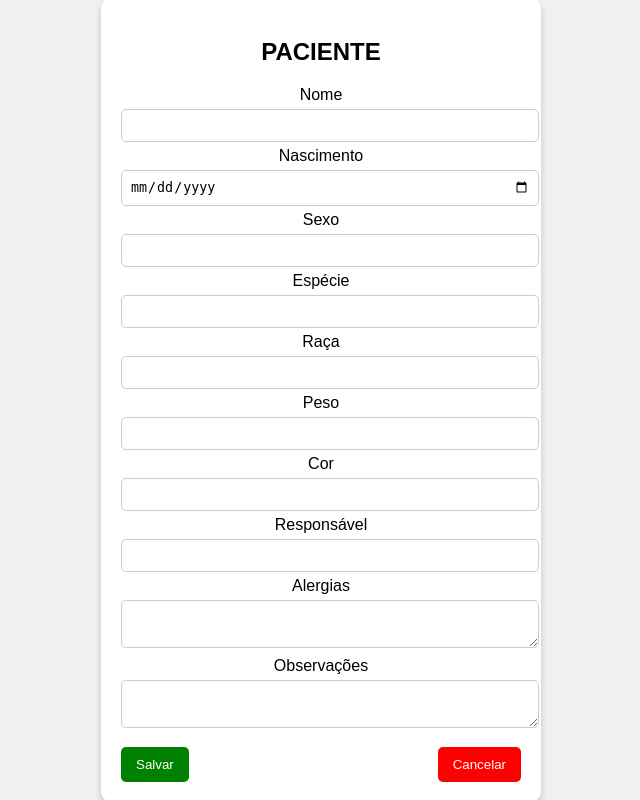
After one commit to giuliamf/VetMed, a Flask app: page /cadastro_paciente in a window 1280 px wide. The commit adds this page. Shown: the whole page, without its empty margins (319-959 px from the left). Run offline with Flask 3, Linux system fonts and the light colour scheme.

Commit message:
cadastro de pacientes

```diff
--- a/app/app.py
+++ b/app/app.py
@@ -53,6 +53,11 @@ def pacientes_page():
     return render_template('tela_cadastros/pacientes.html', pacientes=pacientes)
 
 
+@app.route('/cadastro_paciente')
+def cadastro_paciente():
+    return render_template('tela_cadastros/cadastro_pacientes.html')
+
+
 @app.route('/api/pacientes')
 def get_pacientes():
     return jsonify(pacientes)
--- a/app/static/style_login.css
+++ b/app/static/style_login.css
@@ -25,7 +25,7 @@ body {
 
 .left-side {
     flex: 2;
-    background: url('../static/bg.png') no-repeat center center/cover;
+    background: url('images/bg.png') no-repeat center center/cover;
     position: relative;
     padding-left: 600px;
 }
--- /dev/null
+++ b/app/static/tela_cadastros/style_novocadastro.css
@@ -0,0 +1,66 @@
+body {
+    margin: 0;
+    padding: 0;
+    font-family: Montserrat, sans-serif;
+    background-color: #f0f0f0;
+}
+
+/* Fundo escurecido para o pop-up */
+.popup-container {
+    display: flex;
+    justify-content: center;
+    align-items: center;
+    position: fixed;
+    top: 0;
+    left: 0;
+    width: 100%;
+    height: 100%;
+    background: #f0f0f0;
+    backdrop-filter: blur(5px);
+}
+
+/* Caixa do pop-up */
+.popup-content {
+    background: white;
+    padding: 20px;
+    border-radius: 10px;
+    width: 400px;
+    max-width: 90%;
+    box-shadow: 0 4px 6px rgba(0, 0, 0, 0.2);
+    text-align: center;
+}
+
+/* Estilização dos campos */
+.popup-content input,
+.popup-content textarea {
+    width: 100%;
+    padding: 8px;
+    margin: 5px 0;
+    border: 1px solid #ccc;
+    border-radius: 5px;
+}
+
+/* Botões */
+.form-buttons {
+    display: flex;
+    justify-content: space-between;
+    margin-top: 10px;
+}
+
+.salvar {
+    background: green;
+    color: white;
+    padding: 10px 15px;
+    border: none;
+    border-radius: 5px;
+    cursor: pointer;
+}
+
+.cancelar {
+    background: red;
+    color: white;
+    padding: 10px 15px;
+    border: none;
+    border-radius: 5px;
+    cursor: pointer;
+}
--- a/app/templates/cadastros.html
+++ b/app/templates/cadastros.html
@@ -3,7 +3,7 @@
 <head>
     <meta charset="UTF-8">
     <meta name="viewport" content="width=device-width, initial-scale=1.0">
-    <link rel="shortcut icon" href="../static/icon.png">
+    <link rel="shortcut icon" href="../static/images/icon.png">
     <title>Cadastros - VetMed</title>
     <link rel="stylesheet" href="../static/style_cabecalho.css">
     <link rel="stylesheet" href="../static/style_cadastros.css">
@@ -20,7 +20,7 @@
                 <li><a href="/">Sair</a></li>
             </ul>
             <div class="user-info">
-                <img src="../static/profile_pictures/anaclara.png" alt="Foto do Usuário">
+                <img src="../static/profile_pictures/usuarios/anaclara.png" alt="Foto do Usuário">
                 <span>Olá, Ana Clara!</span>
             </div>
         </nav>
--- a/app/templates/inicio.html
+++ b/app/templates/inicio.html
@@ -3,7 +3,7 @@
 <head>
     <meta charset="UTF-8">
     <meta name="viewport" content="width=device-width, initial-scale=1.0">
-    <link rel="shortcut icon" href="../static/icon.png">
+    <link rel="shortcut icon" href="../static/images/icon.png">
     <title>Início - VetMed</title>
     <link rel="stylesheet" href="../static/style_inicio.css">
     <link rel="stylesheet" href="../static/style_cabecalho.css">
@@ -12,7 +12,7 @@
     <header>
         <nav class="navbar-inicio">
             <div class="user-info">
-                <img src="../static/profile_pictures/anaclara.png" alt="Foto do Usuário">
+                <img src="../static/profile_pictures/usuarios/anaclara.png" alt="Foto do Usuário">
                 <span>Olá, Ana Clara!</span>
             </div>
         </nav>
@@ -21,7 +21,7 @@
     <main>
         <div class="container">
             <div class="logo">
-                <img src="../static/logo.png" alt="VetMed Logo">
+                <img src="../static/images/logo.png" alt="VetMed Logo">
             </div>
             <div class="button-grid">
                 <a href="#" class="button">
--- a/app/templates/login.html
+++ b/app/templates/login.html
@@ -3,7 +3,7 @@
 <head>
     <meta charset="UTF-8">
     <meta name="viewport" content="width=device-width, initial-scale=1.0">
-    <link rel="shortcut icon" href="../static/icon.png">
+    <link rel="shortcut icon" href="../static/images/icon.png">
     <title>Login - VetMed</title>
     <link rel="stylesheet" href="../static/style_login.css">
 </head>
--- /dev/null
+++ b/app/templates/tela_cadastros/cadastro_pacientes.html
@@ -0,0 +1,59 @@
+<!DOCTYPE html>
+<html lang="pt">
+<head>
+    <meta charset="UTF-8">
+    <meta name="viewport" content="width=device-width, initial-scale=1.0">
+    <title>Cadastro de Paciente</title>
+    <link rel="stylesheet" href="../../static/tela_cadastros/style_novocadastro.css">
+</head>
+<body>
+
+    <div class="popup-container" id="popup">
+        <div class="popup-content">
+            <h2>PACIENTE</h2>
+            <form id="cadastroForm">
+                <label for="nome">Nome</label>
+                <input type="text" id="nome" name="nome" required>
+
+                <label for="nascimento">Nascimento</label>
+                <input type="date" id="nascimento" name="nascimento">
+
+                <label for="sexo">Sexo</label>
+                <input type="text" id="sexo" name="sexo">
+
+                <label for="especie">Espécie</label>
+                <input type="text" id="especie" name="especie">
+
+                <label for="raca">Raça</label>
+                <input type="text" id="raca" name="raca">
+
+                <label for="peso">Peso</label>
+                <input type="text" id="peso" name="peso">
+
+                <label for="cor">Cor</label>
+                <input type="text" id="cor" name="cor">
+
+                <label for="responsavel">Responsável</label>
+                <input type="text" id="responsavel" name="responsavel">
+
+                <label for="alergias">Alergias</label>
+                <textarea id="alergias" name="alergias"></textarea>
+
+                <label for="observacoes">Observações</label>
+                <textarea id="observacoes" name="observacoes"></textarea>
+
+                <div class="form-buttons">
+                    <button type="submit" class="salvar">Salvar</button>
+                    <button type="button" class="cancelar" onclick="fecharPopup()">Cancelar</button>
+                </div>
+            </form>
+        </div>
+    </div>
+
+    <script>
+        function fecharPopup() {
+            document.getElementById("popup").style.display = "none";
+        }
+    </script>
+</body>
+</html>
--- a/app/templates/tela_cadastros/tutores.html
+++ b/app/templates/tela_cadastros/tutores.html
@@ -3,7 +3,7 @@
 <head>
     <meta charset="UTF-8">
     <meta name="viewport" content="width=device-width, initial-scale=1.0">
-    <link rel="shortcut icon" href="../../static/icon.png">
+    <link rel="shortcut icon" href="../../static/images/icon.png">
     <title>Tutores - VetMed</title>
     <link rel="stylesheet" href="../../static/style_cadastros.css">
     <link rel="stylesheet" href="../../static/tela_cadastros/style_usuarios.css">
@@ -21,7 +21,7 @@
                 <li><a href="/BDProjeto2024-2/app/static">Sair</a></li>
             </ul>
             <div class="user-info">
-                <img src="../../static/profile_pictures/anaclara.png" alt="Foto do Usuário">
+                <img src="../../static/profile_pictures/usuarios/anaclara.png" alt="Foto do Usuário">
                 <span>Olá, Ana Clara!</span>
             </div>
         </nav>
--- a/app/templates/tela_cadastros/usuarios.html
+++ b/app/templates/tela_cadastros/usuarios.html
@@ -3,7 +3,7 @@
 <head>
     <meta charset="UTF-8">
     <meta name="viewport" content="width=device-width, initial-scale=1.0">
-    <link rel="shortcut icon" href="../../static/icon.png">
+    <link rel="shortcut icon" href="../../static/images/icon.png">
     <title>Usuarios - VetMed</title>
     <link rel="stylesheet" href="../../static/style_cadastros.css">
     <link rel="stylesheet" href="../../static/tela_cadastros/style_usuarios.css">
@@ -21,7 +21,7 @@
                 <li><a href="/BDProjeto2024-2/app/static">Sair</a></li>
             </ul>
             <div class="user-info">
-                <img src="../../static/profile_pictures/anaclara.png" alt="Foto do Usuário">
+                <img src="../../static/profile_pictures/usuarios/anaclara.png" alt="Foto do Usuário">
                 <span>Olá, Ana Clara!</span>
             </div>
         </nav>
```
Also changed, not shown: app/templates/tela_cadastros/pacientes.html (+7 -3 lines), app/static/images/bg.png (renamed from app/static/bg.png), app/static/images/icon.png (renamed from app/static/icon.png), app/static/images/logo.png (renamed from app/static/logo.png), 1 other file.
